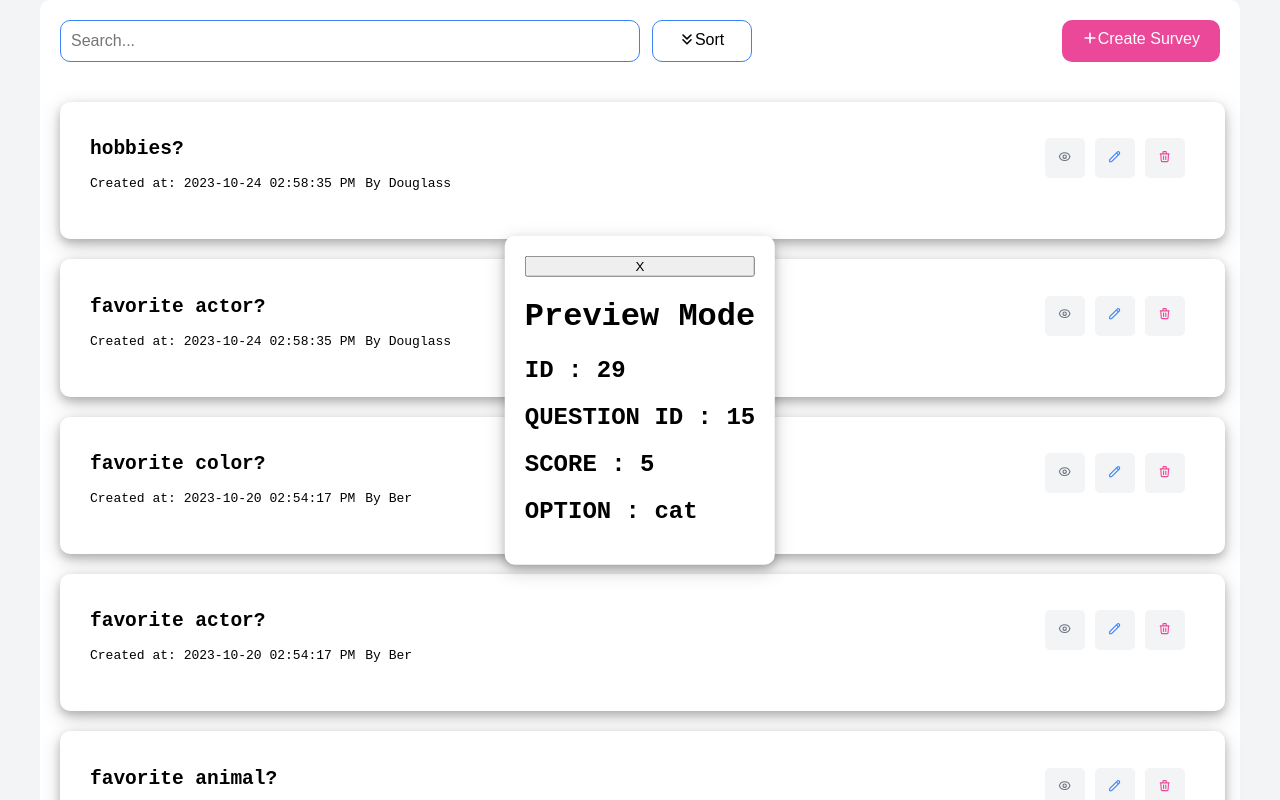
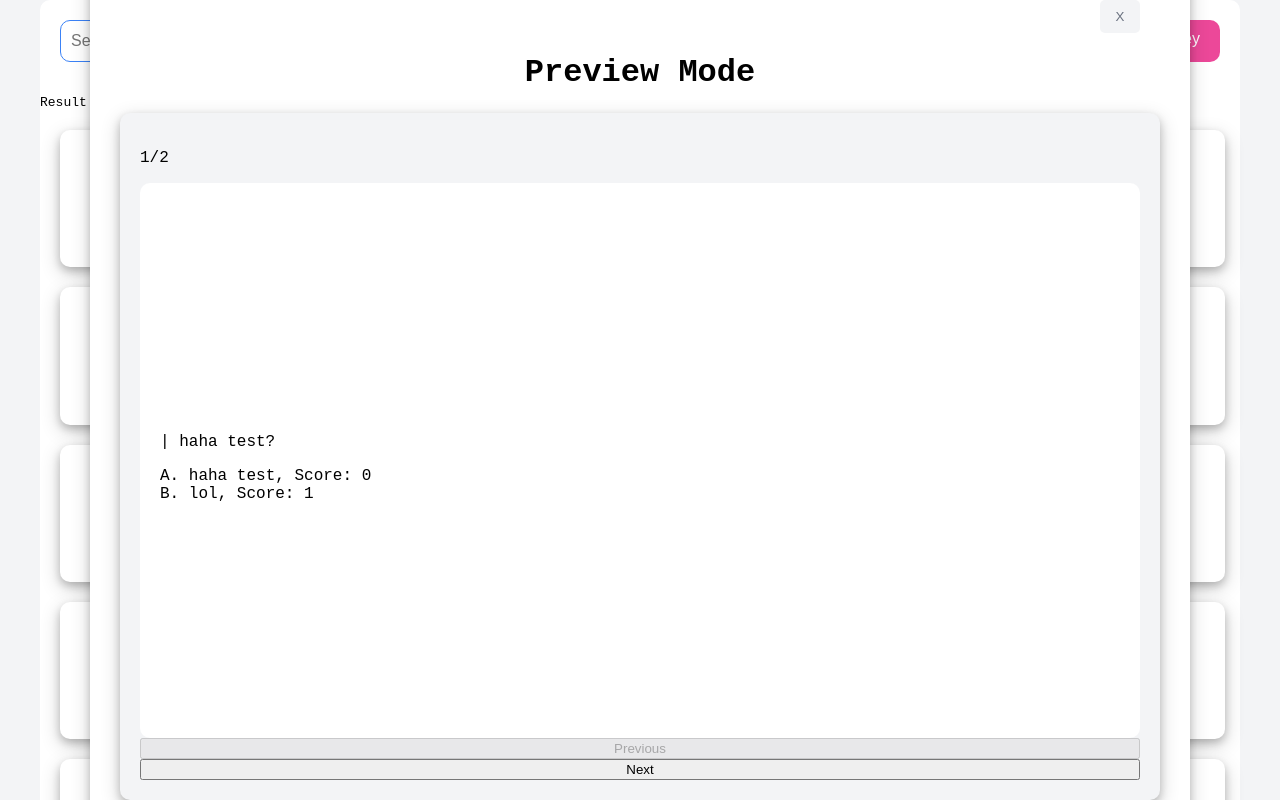
Before and after one commit to sirtongzaq/entro_homework, a Next.js app: page / in a window 1280 px wide. Both pictures are taken after a click on the button 1065 px from the left and 630 px from the top of the page. Shown: the top 800 px of the page. Built offline with nearby package versions, Linux system fonts and the light colour scheme.

Commit message:
update index.js to correct way and fix view btn then show question,option,add slide question

```diff
--- a/pages/components/card.js
+++ b/pages/components/card.js
@@ -1,36 +1,93 @@
 import { HiOutlineEye, HiOutlinePencil, HiOutlineTrash } from "react-icons/hi";
 import React, { useState, useRef, useEffect } from "react";
 import style from "../../styles/view.module.css";
+import data from "/data/surveys_mock.json";
 
 const Card = ({ question, survey, option }) => {
+  const surveys = data.Surveys;
+  const questions = data.Questions;
+  const options = data.Options;
   const [viewSelect, setViewSelect] = useState(false);
-
   const ToggleView = () => {
     setViewSelect(!viewSelect);
   };
+  const [currentQuestionIndex, setCurrentQuestionIndex] = useState(0);
 
+  const nextQuestion = () => {
+    setCurrentQuestionIndex((prevIndex) => prevIndex + 1);
+  };
+
+  const prevQuestion = () => {
+    setCurrentQuestionIndex((prevIndex) => Math.max(prevIndex - 1, 0));
+  };
+  const questionsForSurvey = questions.filter((q) => q.survey_id === survey.id);
+
+  const currentQuestion =
+    currentQuestionIndex < questionsForSurvey.length
+      ? questionsForSurvey[currentQuestionIndex]
+      : null;
   return (
     <>
-      {viewSelect === true && option ? (
+      {viewSelect && option.length > 0 ? (
         <div className={style.main}>
-          <div className={style.card}>
-            <button onClick={ToggleView}>X</button>
-            <div key={option.id}>
-              <h1>Preview Mode</h1>
-              <h2>ID : {option.id}</h2>
-              <h2>QUESTION ID : {option.question_id}</h2>
-              <h2>SCORE : {option.score}</h2>
-              <h2>OPTION : {option.option}</h2>
+          <div className={style.cardlg}>
+            <button className={style.btnclose} onClick={ToggleView}>
+              X
+            </button>
+            <h1>Preview Mode</h1>
+            <div className={style.cardsm}>
+              <p>
+                {currentQuestionIndex + 1}/{questionsForSurvey.length}
+              </p>
+              <div className={style.card}>
+                {currentQuestion ? (
+                  <div key={currentQuestionIndex}>
+                    <p>| {currentQuestion.question}</p>
+                    {options
+                      .filter((o) => o.question_id === currentQuestion.id)
+                      .map((opt, index) => (
+                        <div key={opt.id}>
+                          {index === 0
+                            ? "A. "
+                            : index === 1
+                            ? "B. "
+                            : index === 2
+                            ? "C. "
+                            : index === 3
+                            ? "D. "
+                            : "Error"}
+                          {opt.option}, Score: {opt.score}
+                        </div>
+                      ))}
+                  </div>
+                ) : (
+                  <p>No more questions.</p>
+                )}
+              </div>
+              <button
+                onClick={prevQuestion}
+                disabled={currentQuestionIndex === 0}
+              >
+                Previous
+              </button>
+              <button
+                onClick={nextQuestion}
+                disabled={
+                  currentQuestionIndex === questionsForSurvey.length - 1
+                }
+              >
+                Next
+              </button>
             </div>
           </div>
         </div>
       ) : (
         <></>
       )}
-      <div key={question.id} className="container">
+      <div key={survey.id} className="container">
         <div className="card-body">
           <h2 className="question-header">
-            {question.question}
+            {survey.Title}
             <div className="float-right">
               <span>
                 <button className="icon-btn-view" onClick={ToggleView}>
--- a/pages/index.js
+++ b/pages/index.js
@@ -2,15 +2,7 @@ import { useRouter } from "next/router";
 import data from "/data/surveys_mock.json";
 import React, { useState } from "react";
 import Card from "./components/card";
-import {
-  HiOutlineEye,
-  HiOutlinePencil,
-  HiOutlineTrash,
-  HiPlus,
-  HiOutlineAdjustments,
-  HiChevronDoubleUp,
-  HiChevronDoubleDown,
-} from "react-icons/hi";
+import { HiPlus, HiChevronDoubleUp, HiChevronDoubleDown } from "react-icons/hi";
 
 export default function Home() {
   const router = useRouter();
@@ -23,9 +15,8 @@ export default function Home() {
   const [select, setSelect] = useState(false);
   const [sortData, setSortData] = useState("newest");
   const [searchQuery, setSearchQuery] = useState("");
-  const filteredQuestions = questions.filter((question) => {
-    const survey = surveys.find((survey) => survey.id === question.survey_id);
-    const searchString = `${question.question.toLowerCase()} ${survey.create_by.toLowerCase()} ${survey.created_at.toLowerCase()}`;
+  const filteredSurveys = surveys.filter((survey) => {
+    const searchString = `${survey.Title.toLowerCase()} ${survey.create_by.toLowerCase()} ${survey.created_at.toLowerCase()}`;
     return searchString.includes(searchQuery.toLowerCase());
   });
 
@@ -106,63 +97,52 @@ export default function Home() {
           Create Survey
         </button>
       </div>
+      <p>
+        Result {filteredSurveys.length} / {surveys.length}
+      </p>
+      <>
         {sortData === "newest" ? (
           <>
-          {filteredQuestions
-            .sort((a, b) => {
-              const surveyA = surveys.find(
-                (survey) => survey.id === a.survey_id
+            {filteredSurveys
+              .sort((a, b) => b.created_at.localeCompare(a.created_at))
+              .map((survey) => {
+                const question = questions.find(
+                  (q) => q.survey_id === survey.id
                 );
-              const surveyB = surveys.find(
-                (survey) => survey.id === b.survey_id
+                const option = options.filter(
+                  (opt) => opt.question_id === question.id
                 );
                 return (
-                new Date(surveyB.created_at) - new Date(surveyA.created_at)
-              );
-            })
-            .map((question) => {
-              const survey = surveys.find(
-                (survey) => survey.id === question.survey_id
-              );
-              const option = options.find(
-                (option) => option.question_id === question.survey_id
-              );
-              return (
-                <>
-                  <Card question={question} survey={survey} option={option} />
-                </>
+                  <Card
+                    question={question}
+                    survey={survey}
+                    option={option}
+                  />
                 );
               })}
           </>
         ) : (
           <>
-          {filteredQuestions
-            .sort((a, b) => {
-              const surveyA = surveys.find(
-                (survey) => survey.id === a.survey_id
+            {filteredSurveys
+              .sort((b, a) => b.created_at.localeCompare(a.created_at))
+              .map((survey) => {
+                const question = questions.find(
+                  (q) => q.survey_id === survey.id
                 );
-              const surveyB = surveys.find(
-                (survey) => survey.id === b.survey_id
+                const option = options.filter(
+                  (opt) => opt.question_id === question.id
                 );
                 return (
-                new Date(surveyA.created_at) - new Date(surveyB.created_at)
-              );
-            })
-            .map((question) => {
-              const survey = surveys.find(
-                (survey) => survey.id === question.survey_id
-              );
-              const option = options.find(
-                (option) => option.question_id === question.survey_id
-              );
-              return (
-                <>
-                  <Card question={question} survey={survey} option={option} />
-                </>
+                  <Card
+                    question={question}
+                    survey={survey}
+                    option={option}
+                  />
                 );
               })}
           </>
         )}
+      </>
     </div>
   );
 }
--- a/styles/create.module.css
+++ b/styles/create.module.css
@@ -27,7 +27,6 @@
 .main label {
   color: #000;
   margin-left: auto;
-
 }
 .main p {
   color: #3b82f6;
--- a/styles/view.module.css
+++ b/styles/view.module.css
@@ -1,3 +1,33 @@
+.cardlg {
+  display: flex;
+  justify-content: center;
+  align-items: center;
+  flex-direction: column;
+  background-color: white;
+  color: #000;
+  border: none;
+  border-radius: 10px;
+  padding: 50px;
+  font-size: 16px;
+  animation: fadeIn 1s ease-in-out forwards;
+  box-shadow: 0 4px 8px 0 rgba(0, 0, 0, 0.2), 0 6px 20px 0 rgba(0, 0, 0, 0.19);
+  width: 1000px;
+  height: 800px;
+}
+.cardsm {
+  display: flex;
+  justify-content: center;
+  flex-direction: column;
+  background-color: #f3f4f6;
+  border: none;
+  border-radius: 10px;
+  padding: 20px;
+  font-size: 16px;
+  box-shadow: 0 4px 8px 0 rgba(0, 0, 0, 0.2), 0 6px 20px 0 rgba(0, 0, 0, 0.19);
+  width: 100%;
+  height: 100%;
+  animation: fadeIn 1s ease-in-out forwards;
+}
 .card {
   display: flex;
   justify-content: center;
@@ -8,8 +38,21 @@
   border-radius: 10px;
   padding: 20px;
   font-size: 16px;
-  box-shadow: 0 4px 8px 0 rgba(0, 0, 0, 0.2), 0 6px 20px 0 rgba(0, 0, 0, 0.19);
+  height: 100%;
   animation: fadeIn 1s ease-in-out forwards;
+}
+
+.btnclose {
+  text-align: center;
+  border-radius: 5px;
+  height: 40px;
+  width: 40px;
+  background-color: #f3f4f6;
+  color: #6b7280;
+  border: none;
+  outline: none;
+  cursor: pointer;
+  margin-left: auto;
 }
 .main {
   position: fixed;
```
Also changed, not shown: pages/create.js (+1 -6 lines). Lines whose indentation alone changed are shown as unchanged.
